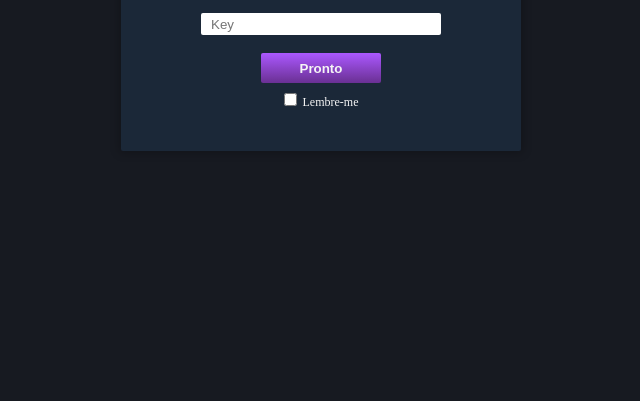
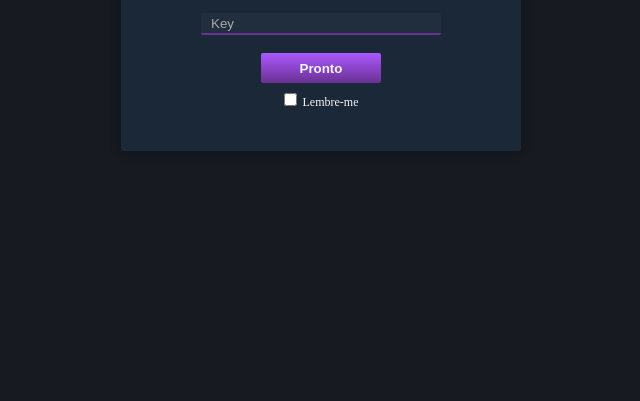
Before and after one commit to Queenqueel/design-login-nitro-generate, a plain HTML site: page index.html in a window 1280 px wide. Shown: the part 399-800 px from the top of the page, without its empty margins (319-959 px from the left). Drawn offline with Linux system fonts and the light colour scheme.

Commit message:
update design inputs

```diff
--- a/style.css
+++ b/style.css
@@ -60,6 +60,12 @@ form {
     padding: 10px;
     border-radius: 2px;
     outline: none;
+    background-color: rgba(202, 202, 202, 0.037);
+    border-bottom: 2px solid #6A3093;
+}
+
+.input-login::placeholder {
+    color: darkgray;
 }
 
 .btn-submit {
```
Also changed, not shown: index.html (+1 -0 lines).
